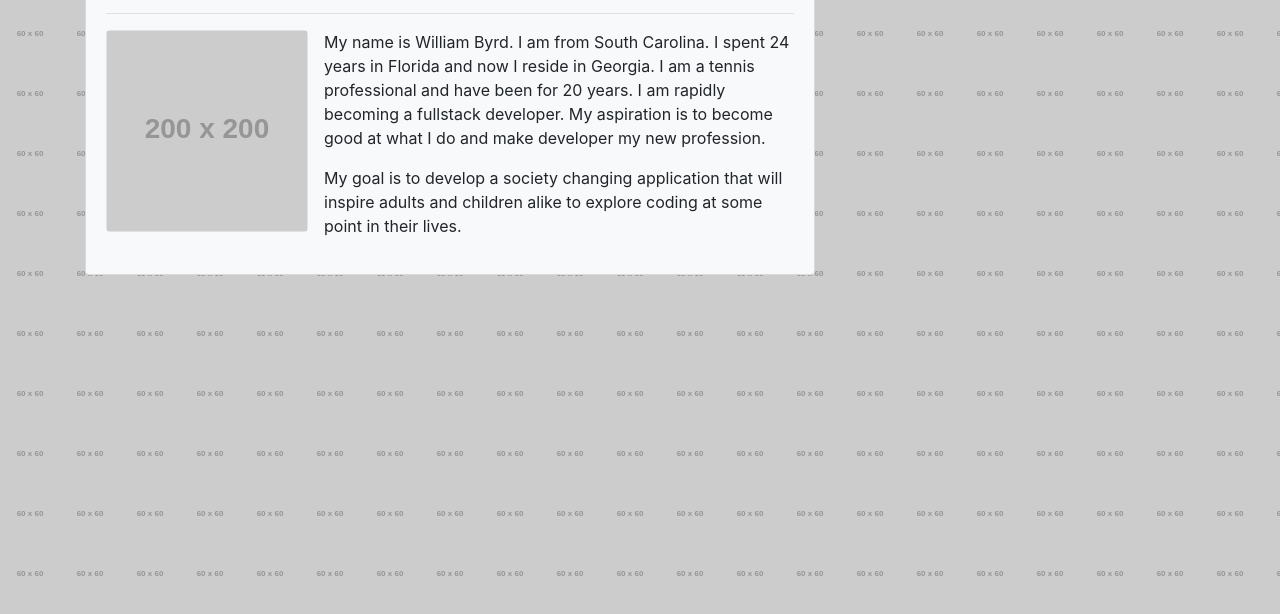
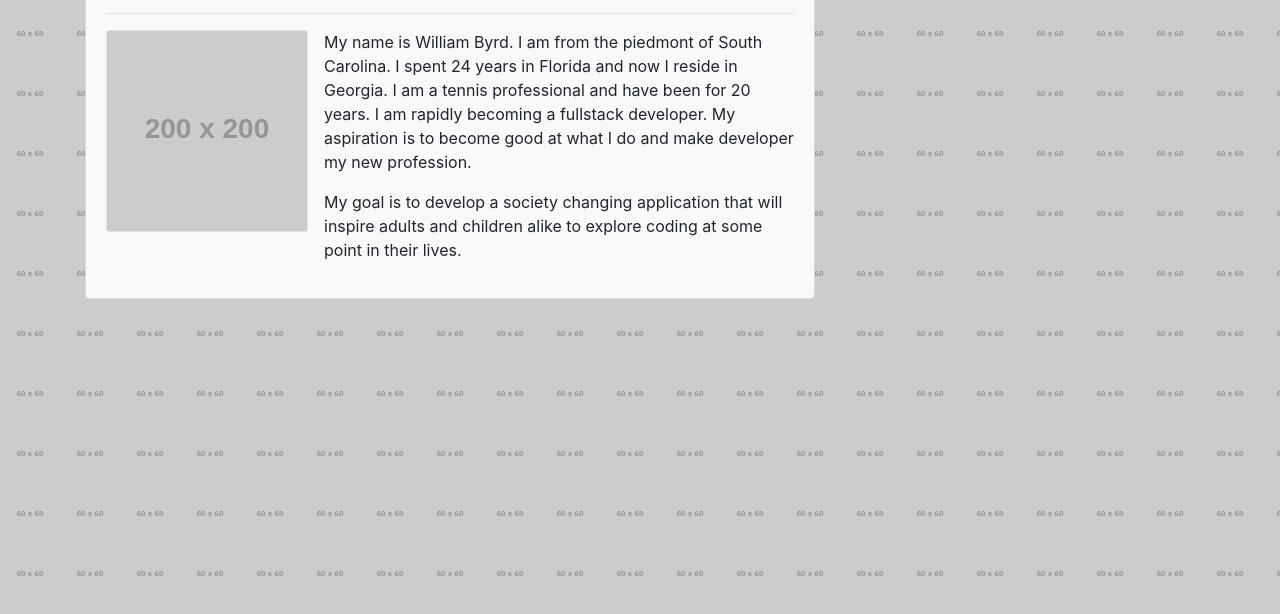
Before and after one commit to wpb911/portfolio, a plain HTML site: page index.html in a window 1280 px wide. Shown: the part 176-790 px from the top of the page. Drawn offline with nearby package versions, Linux system fonts and the light colour scheme; placeholder pictures from the web are drawn by us.

Commit message:
added corrected spelling in personal information and updated location.

```diff
--- a/index.html
+++ b/index.html
@@ -64,7 +64,7 @@
                           <h1 class="card-title text-success ">About Me</h1>
                           <hr>
                           <p class="float-left p-0 mb-2 mr-3 img-thumbnail"><img src="http://placehold.it/200x200" alt="My Photo"></p>
-                          <p class="mt-3">My name is William Byrd.  I am from South Carolina. I spent 24 years in Florida and now I reside in Georgia. I am a tennis professional and have been for 20 years. I am rapidly becoming a fullstack developer. My aspiration is to become good at what I do and make developer my new profession. </p>
+                          <p class="mt-3">My name is William Byrd.  I am from the piedmont of South Carolina. I spent 24 years in Florida and now I reside in Georgia. I am a tennis professional and have been for 20 years. I am rapidly becoming a fullstack developer. My aspiration is to become good at what I do and make developer my new profession. </p>
                           <p class="mt-3">My goal is to develop a society changing application that will inspire adults and children alike to explore coding at some point in their lives.</div>
                       </div>
                 </div>
```
